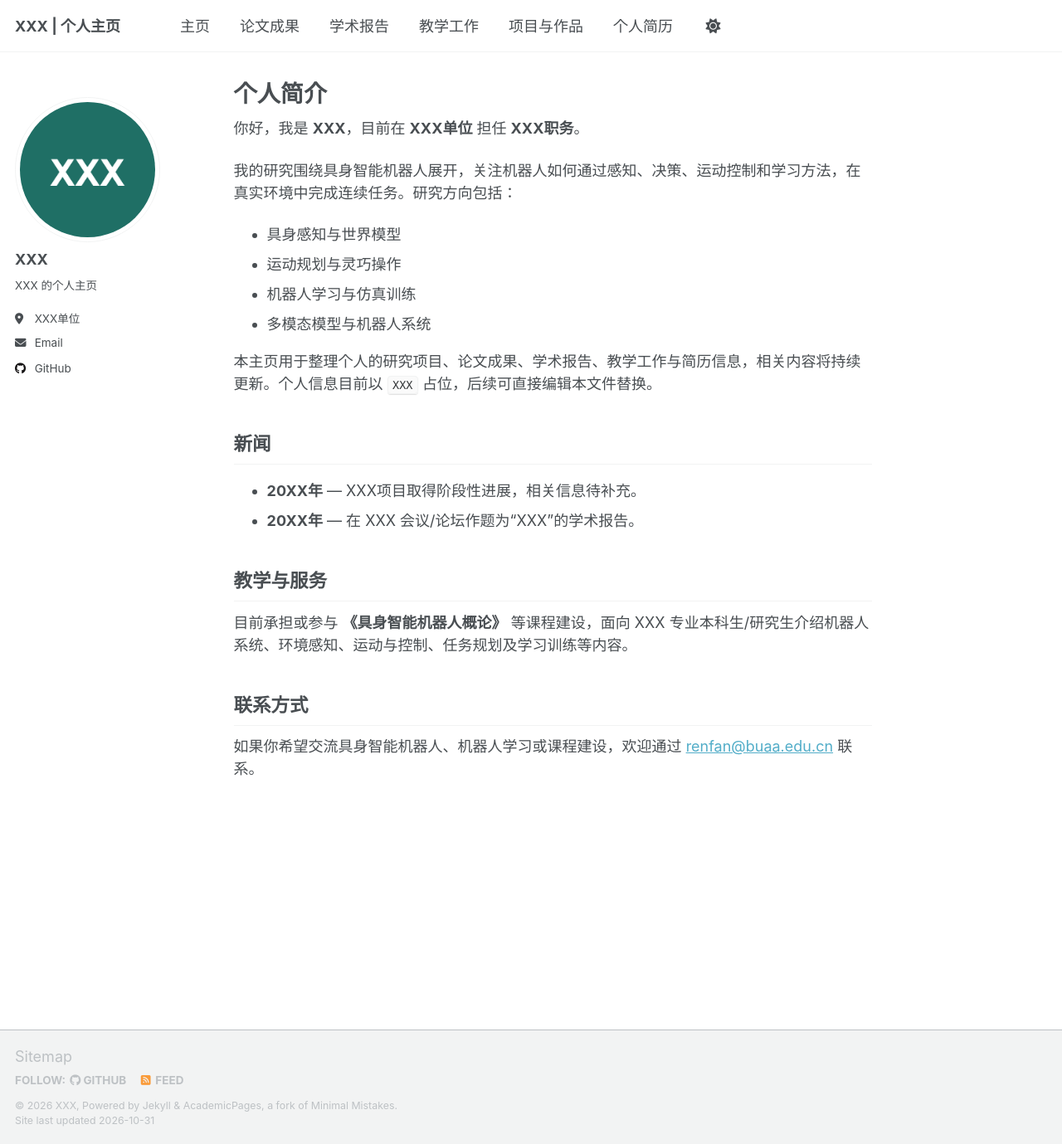
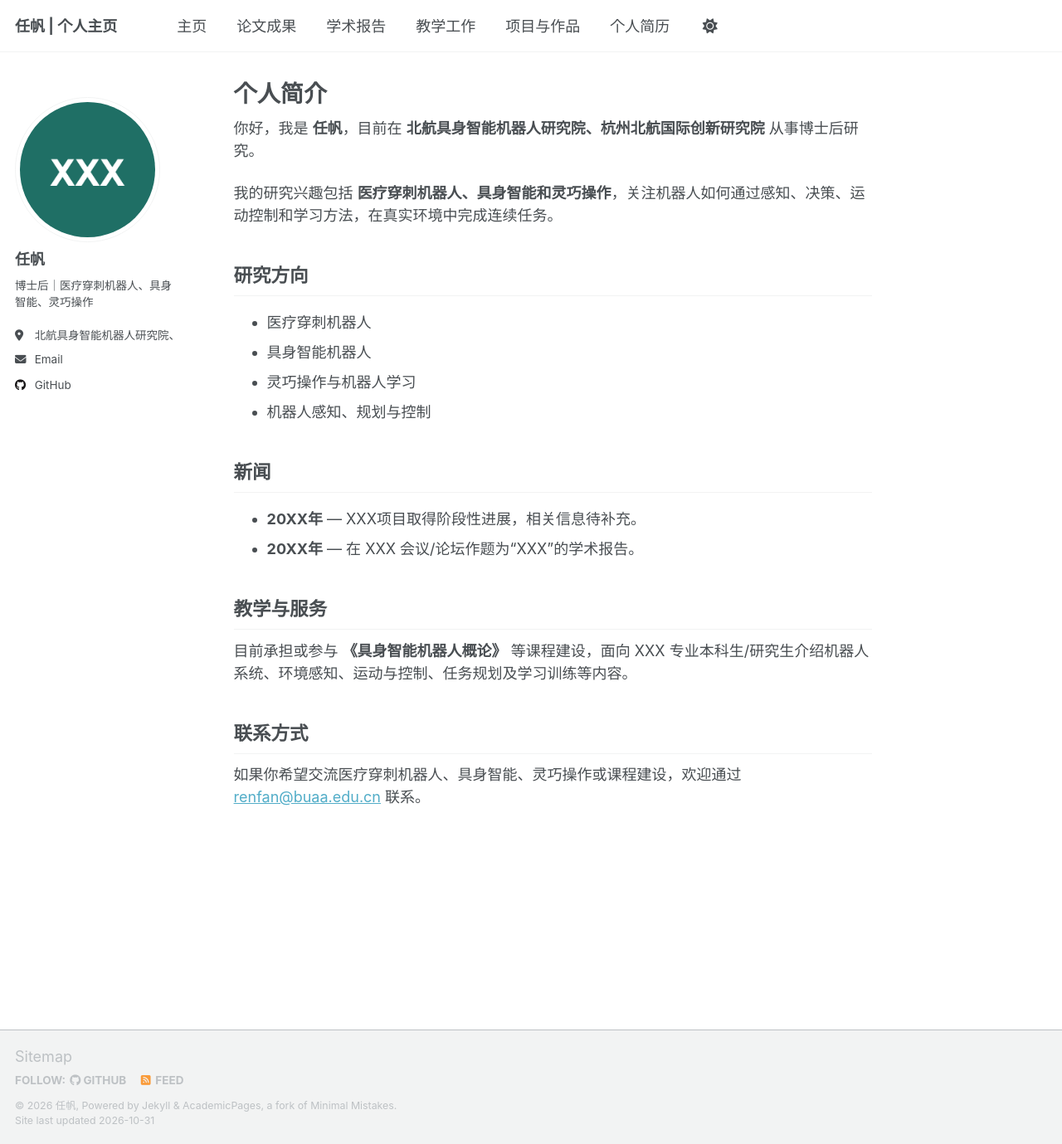
Before and after one commit to renfan23/renfan23.github.io, a Jekyll site: the page built from _pages/about.md, in a window 1280 px wide and 1379 px high. Shown: the whole window at 83% size. Built offline with Jekyll 4.4.1, drawn with Linux system fonts in a browser that asks for light colours; a script that is not in the unit is left out.

Commit message:
Carry profile details into academic pages

```diff
--- a/_config.yml
+++ b/_config.yml
@@ -9,10 +9,10 @@
 # Basic Site Settings
 locale                   : "en"
 site_theme               : "default" # Currently available options are "default", "air"
-title                    : "XXX | 个人主页"
+title                    : "任帆 | 个人主页"
 title_separator          : "-"
-name                     : &name "XXX"
-description              : &description "XXX 的学术主页"
+name                     : &name "任帆"
+description              : &description "任帆的学术主页"
 url                      : https://renfan23.github.io
                                                            # or if you already have some other page hosted on Github then use "https://[your GitHub username].github.io/[Your Repo Name]"
 baseurl                  : "" # the subpath of your site, e.g. "/blog"
@@ -24,10 +24,10 @@ repository               : "renfan23/renfan23.github.io"
 author:
   # Biographic information
   avatar           : "profile.png"
-  name             : "XXX"
+  name             : "任帆"
   pronouns         : # example: "she/her"
-  bio              : "XXX 的个人主页"
-  location         : "XXX单位"
+  bio              : "博士后｜医疗穿刺机器人、具身智能、灵巧操作"
+  location         : "北航具身智能机器人研究院、杭州北航国际创新研究院"
   employer         :
   uri              : # URL
   email            : "renfan@buaa.edu.cn"
--- a/_pages/about.md
+++ b/_pages/about.md
@@ -4,16 +4,16 @@ title: "个人简介"
 author_profile: true
 ---
 
-你好，我是 **XXX**，目前在 **XXX单位** 担任 **XXX职务**。
+你好，我是 **任帆**，目前在 **北航具身智能机器人研究院、杭州北航国际创新研究院** 从事博士后研究。
 
-我的研究围绕具身智能机器人展开，关注机器人如何通过感知、决策、运动控制和学习方法，在真实环境中完成连续任务。研究方向包括：
+我的研究兴趣包括 **医疗穿刺机器人、具身智能和灵巧操作**，关注机器人如何通过感知、决策、运动控制和学习方法，在真实环境中完成连续任务。
 
-* 具身感知与世界模型
-* 运动规划与灵巧操作
-* 机器人学习与仿真训练
-* 多模态模型与机器人系统
+## 研究方向
 
-本主页用于整理个人的研究项目、论文成果、学术报告、教学工作与简历信息，相关内容将持续更新。个人信息目前以 `XXX` 占位，后续可直接编辑本文件替换。
+* 医疗穿刺机器人
+* 具身智能机器人
+* 灵巧操作与机器人学习
+* 机器人感知、规划与控制
 
 ## 新闻
 
@@ -26,4 +26,4 @@ author_profile: true
 
 ## 联系方式
 
-如果你希望交流具身智能机器人、机器人学习或课程建设，欢迎通过 [renfan@buaa.edu.cn](mailto:renfan@buaa.edu.cn) 联系。
+如果你希望交流医疗穿刺机器人、具身智能、灵巧操作或课程建设，欢迎通过 [renfan@buaa.edu.cn](mailto:renfan@buaa.edu.cn) 联系。
```
Also changed, not shown: _pages/cv.md (+2 -2 lines).
